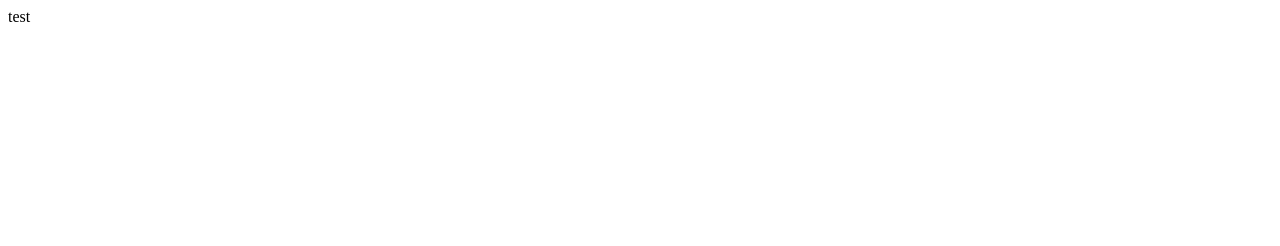
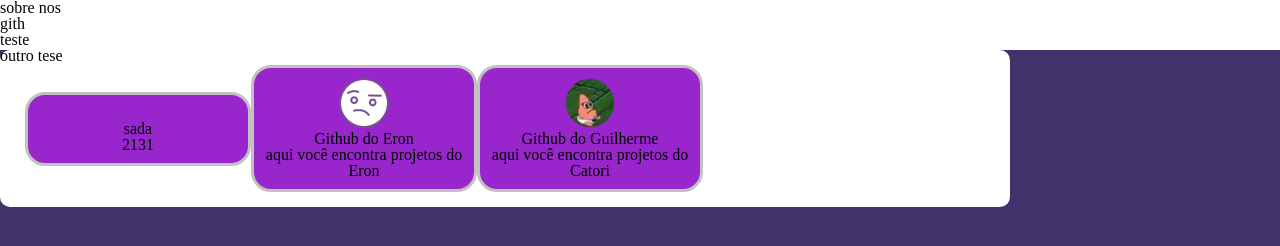
Before and after one commit to Sync-Routine/Sync_Site, a plain HTML site: page index.html in a window 1280 px wide. Drawn offline with Linux system fonts and the light colour scheme.

Commit message:
primeiro passo grande site

```diff
--- a/Styles/styles.css
+++ b/Styles/styles.css
@@ -0,0 +1,206 @@
+/*
+codigo para limpar css
+*/
+html,
+body,
+div,
+span,
+applet,
+object,
+iframe,
+h1,
+h2,
+h3,
+h4,
+h5,
+h6,
+p,
+blockquote,
+pre,
+a,
+abbr,
+acronym,
+address,
+big,
+cite,
+code,
+del,
+dfn,
+em,
+img,
+ins,
+kbd,
+q,
+s,
+samp,
+small,
+strike,
+strong,
+sub,
+sup,
+tt,
+var,
+b,
+u,
+i,
+center,
+dl,
+dt,
+dd,
+ol,
+ul,
+li,
+fieldset,
+form,
+label,
+legend,
+table,
+caption,
+tbody,
+tfoot,
+thead,
+tr,
+th,
+td,
+article,
+aside,
+canvas,
+details,
+embed,
+figure,
+figcaption,
+footer,
+header,
+hgroup,
+menu,
+nav,
+output,
+ruby,
+section,
+summary,
+time,
+mark,
+audio,
+video {
+  margin: 0;
+  padding: 0;
+  border: 0;
+  font-size: 100%;
+  font: inherit;
+  vertical-align: baseline;
+}
+/* HTML5 display-role reset for older browsers */
+article,
+aside,
+details,
+figcaption,
+figure,
+footer,
+header,
+hgroup,
+menu,
+nav,
+section {
+  display: block;
+}
+body {
+  line-height: 1;
+}
+ol,
+ul {
+  list-style: none;
+}
+blockquote,
+q {
+  quotes: none;
+}
+blockquote:before,
+blockquote:after,
+q:before,
+q:after {
+  content: "";
+  content: none;
+}
+table {
+  border-collapse: collapse;
+  border-spacing: 0;
+}
+/*
+codigo editado
+*/
+body {
+  background-color: #40336c;
+}
+
+html {
+  box-sizing: border-box;
+}
+
+/* navegação */
+header {
+	background-color: white;
+    width: 100%;
+    height: 50px;
+    display: flex;
+}
+/* painel incial onde os divs ficarão dentro */
+
+.panel{
+  background-color: white;
+  border-radius: 10px;
+  padding: 15px 25px;
+  width: 100%;
+  max-width: 960px;
+  display: flex;
+  align-items: center;
+}
+
+/* dar style para todos os divs */
+.table {
+  border: 3px #c1c1bf solid;
+  padding: 10px;
+  border-radius: 20px;
+  background-color: #9826cc;
+  width: 200px;
+  text-align: center;
+}
+
+.table:hover {
+  background-color: #9826cc;
+  offset: 12px;
+}
+
+.img {
+  margin-bottom: 25px;
+  size: 25px;
+}
+/* cada div com um stilo e duração de animação */
+.first {
+  animation-duration: 2s;
+  animation-name: slidein;
+  animation-iteration-count: initial;
+}
+.second {
+  animation-duration: 2.5s;
+  animation-name: slidein;
+  animation-iteration-count: initial;
+}
+.third {
+  animation-duration: 3s;
+  animation-name: slidein;
+  animation-iteration-count: initial;
+}
+@keyframes slidein {
+  0% {
+    margin-left: -100%;
+  }
+  100% {
+    margin-left: 0%;
+  }
+}
+button {
+  width: auto;
+}
+ul,li{
+	display: flex;
+}
--- a/index.html
+++ b/index.html
@@ -1,13 +1,43 @@
 <!DOCTYPE html>
 <html lang="en">
-<head>
-    <meta charset="UTF-8">
-    <meta http-equiv="X-UA-Compatible" content="IE=edge">
-    <meta name="viewport" content="width=device-width, initial-scale=1.0">
+  <head>
+    <meta charset="UTF-8" />
+    <meta http-equiv="X-UA-Compatible" content="IE=edge" />
+    <meta name="viewport" content="width=device-width, initial-scale=1.0" />
+    <link rel="stylesheet" href="./Styles/styles.css" />
+    <link rel="stylesheet" href="font" />
+    <link rel="shortcut icon" href="./images/favicon.png" type="image/.png" />
     <title>Sync Routine</title>
+  </head>
+  <body>
+    <!-- header com opções de navegação -->
+    <header>
+      <ol>
+          <li>sobre nos</li>
+          <li>gith</li>
+          <li>teste</li>
+          <li>outro tese</li>
+      </ol>
+    </header>
+    <!-- painel central -->
+    <div class="panel">
+      <div class="table first">
+        <img src="" alt="" />
+        <h1>sada</h1>
+        <p>2131</p>
+      </div>
+      <div class="table second">
+        <img src="./images/giteron.gif" height="50px" alt="github image eron" />
+        <h1>Github do Eron</h1>
+        <p>aqui você encontra projetos do Eron</p>
+      </div>
+      <div class="table third">
+        <img src="./images/gitkatori.png" height="50px" alt="" />
+        <h1>Github do Guilherme</h1>
+        <p>aqui você encontra projetos do Catori</p>
+      </div>
+    </div>
 
-</head>
-<body>
- test
-</body>
+    <footer></footer>
+  </body>
 </html>
```
Also changed, not shown: pages/basis.html (added, +18 -0 lines), images/favicon.png (added), images/giteron.gif (added), images/gitkatori.png (added).
